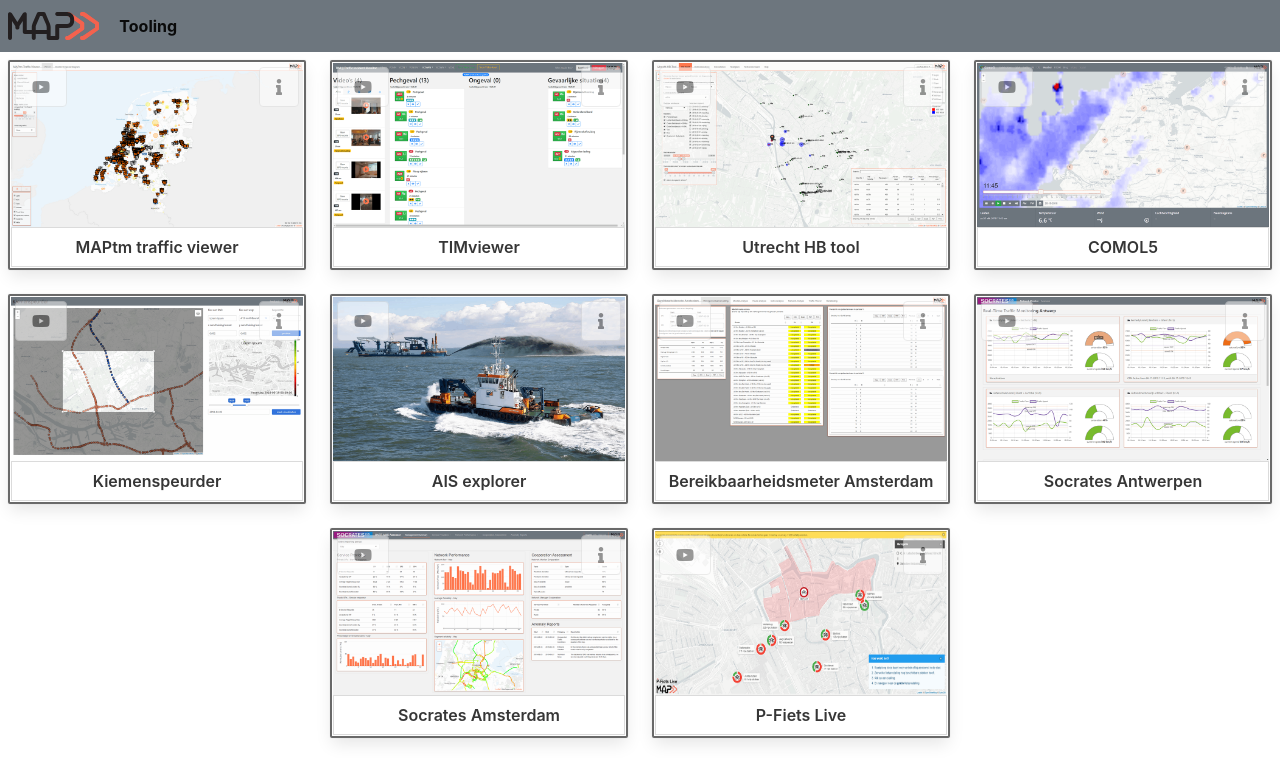
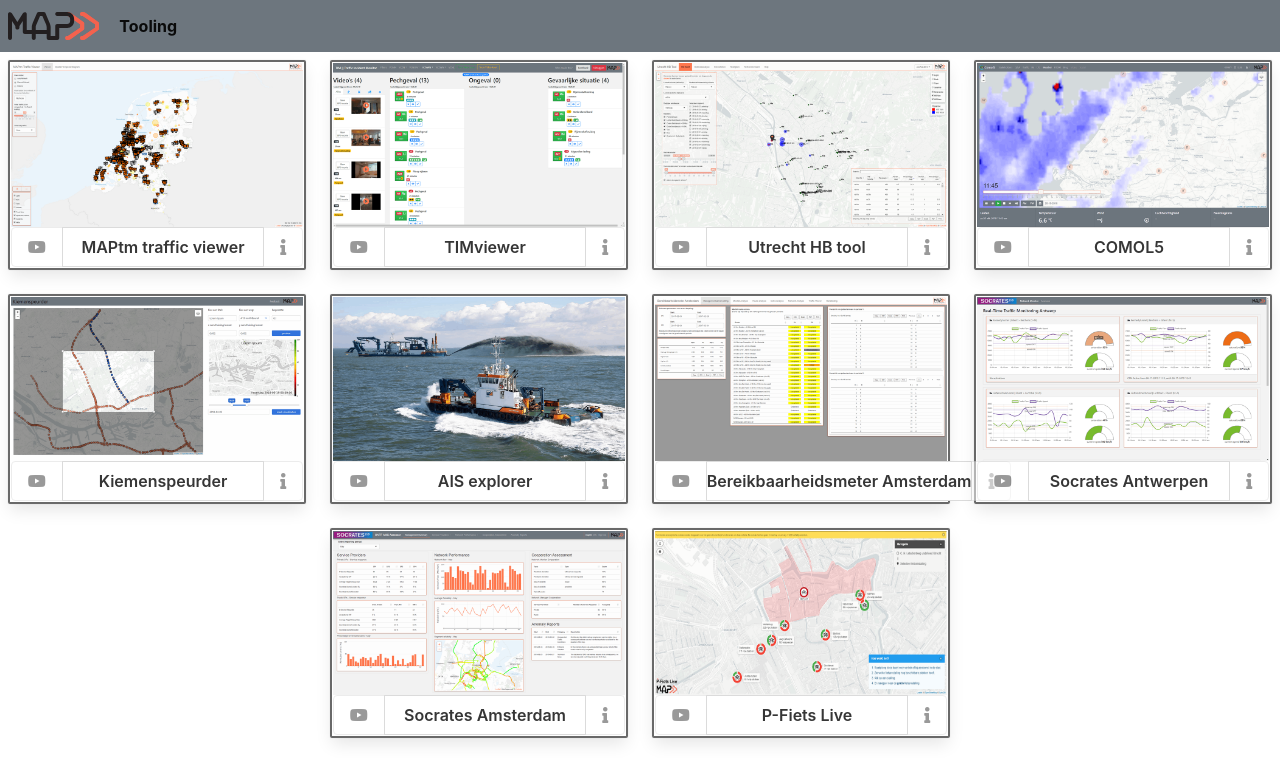
Before and after one commit to leary93/MapTooling, a plain HTML site: page index.html in a window 1280 px wide. Drawn offline with Linux system fonts and the light colour scheme.

Commit message:
*Changed button location
Signed-off-by: Leroy <leroyodk@gmail.com>

```diff
--- a/scripts/Sidebar.js
+++ b/scripts/Sidebar.js
@@ -21,7 +21,7 @@
           <figure class="image is-16by9">
             <img v-bind:src="tool.image" v-bind:alt="tool.name"></img>
           </figure>
-          <button class="button has-text-centered has-text-weight-semibold is-fullwidth is-radiusless"> {{ tool.text }} </button>
+          <button class="button has-text-centered has-text-weight-semibold is-fullwidth is-radiusless is-paddingless"> {{ tool.text }} </button>
         </div>
       </a>
     </li>
@@ -37,9 +37,17 @@
           <figure class="image is-16by9">
             <img v-bind:src="tool.image" v-bind:alt="tool.name"></img>
           </figure>
-          <button class="infobutton button is-transparent"><i class="fas fa-info"></i></button>
-          <button class="videobutton button is-transparent"><i class="fab fa-youtube"></i></button>
-          <button class="button has-text-centered has-text-weight-semibold is-fullwidth is-radiusless"> {{ tool.text }} </button>
+          <div class="field has-addons">
+            <p class="control">
+              <button class="videobutton button is-transparent"><i class="fab fa-youtube"></i></button>
+            </p>
+            <p class="control is-expanded">
+              <button class="is-fullwidth button has-text-centered has-text-weight-semibold is-radiusless is-paddingless"> {{ tool.text }} </button>
+            </p>
+            <p class="control">
+              <button class="infobutton button is-transparent"><i class="fas fa-info"></i></button>
+            </p>
+          </div>
         </div>
       </a>
     </div>
--- a/scripts/custom.css
+++ b/scripts/custom.css
@@ -81,16 +81,16 @@
 }
 
 .infobutton{
-  position: absolute !important;
+  /* position: absolute !important;
   top: 5px;
-  right: 5px;
+  right: 5px; */
   z-index: 1;
 }
 
 .videobutton{
-  position: absolute !important;
+  /* position: absolute !important;
   top: 5px;
-  left: 5px;
+  left: 5px; */
   z-index: 1;
 }
 
```
